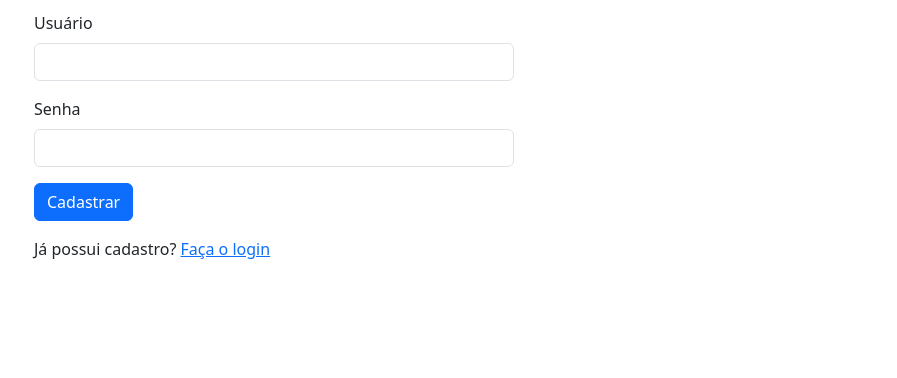
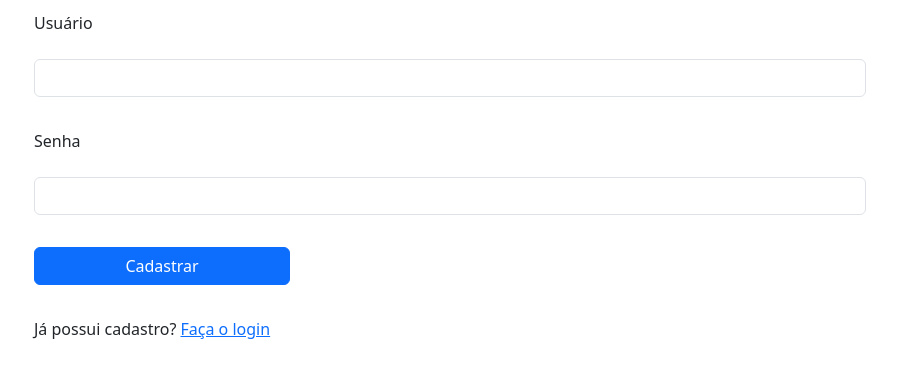
Before and after one commit to feliven/WebSockets-autenticacao-SocketIO, a website built with Vite: page src/pages/cadastro/cadastro.html in a window 1280 px wide. Shown: the part 196-574 px from the top of the page, without its empty margins (366-1263 px from the left). Built offline with nearby package versions, Linux system fonts and the light colour scheme; no server answers.

Commit message:
ajusta página de login e cadastro para conexões lentas

```diff
--- a/src/pages/cadastro/cadastro.html
+++ b/src/pages/cadastro/cadastro.html
@@ -5,8 +5,15 @@
     <meta http-equiv="X-UA-Compatible" content="IE=edge" />
     <meta name="viewport" content="width=device-width, initial-scale=1.0" />
 
+    <link id="preload-style" rel="stylesheet" href="preload.css" />
     <link
-      rel="stylesheet"
+      rel="preload"
+      as="style"
+      onload="
+        this.onload = null;
+        this.rel = 'stylesheet';
+        document.getElementById('preload-style').disabled = true;
+      "
       href="https://cdn.jsdelivr.net/npm/bootstrap@5.3.8/dist/css/bootstrap.min.css"
       integrity="sha384-sRIl4kxILFvY47J16cr9ZwB07vP4J8+LH7qKQnuqkuIAvNWLzeN8tE5YBujZqJLB"
       crossorigin="anonymous"
@@ -59,7 +66,7 @@
       defer
     ></script>
 
-    <script src="/socket.io/socket.io.js"></script>
-    <script src="./cadastro.ts" type="module" defer></script>
+    <script type="module" src="./cadastro.ts" defer></script>
+    <script src="/socket.io/socket.io.js" defer></script>
   </body>
 </html>
--- /dev/null
+++ b/src/pages/cadastro/preload.css
@@ -0,0 +1,21 @@
+body {
+  width: 100vw;
+  justify-items: center;
+}
+
+h1 {
+  text-align: center;
+}
+
+form,
+div {
+  width: 65vw;
+  display: flex;
+  flex-direction: column;
+  justify-items: center;
+  gap: 1rem;
+}
+
+button {
+  width: 20vw;
+}
--- /dev/null
+++ b/src/pages/login/preload.css
@@ -0,0 +1,21 @@
+body {
+  width: 100vw;
+  justify-items: center;
+}
+
+h1 {
+  text-align: center;
+}
+
+form,
+div {
+  width: 65vw;
+  display: flex;
+  flex-direction: column;
+  justify-items: center;
+  gap: 1rem;
+}
+
+button {
+  width: 20vw;
+}
```
Also changed, not shown: src/pages/login/login.html (+10 -4 lines).
